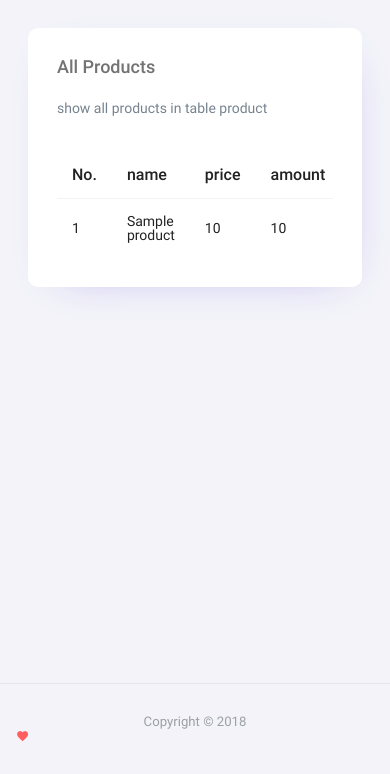
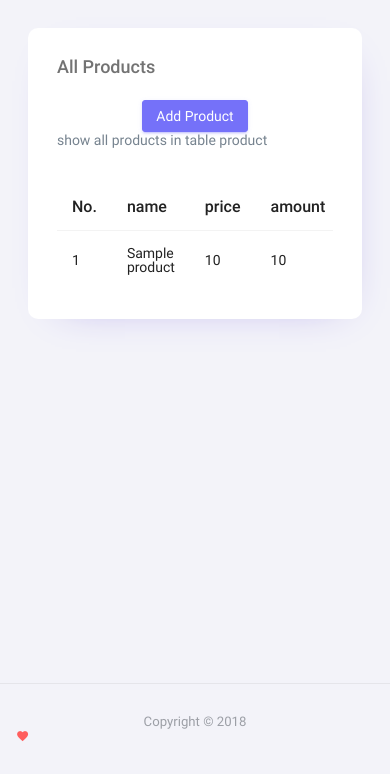
Before and after one commit to nattaphong2540/notify_lamp_repair, a CodeIgniter app: page /notify_lamp_repair/index.php/product/show_product in a window 390 px wide. Shown: the part 70-844 px from the top of the page. Run offline with CodeIgniter, Linux system fonts and the light colour scheme; tables that the repository leaves empty or names only in its code hold one stand-in row (values such as "Sample post"); some libraries are stand-ins or nearby versions.

Commit message:
add modal and use ajax post data to database

```diff
--- a/application/controllers/Product.php
+++ b/application/controllers/Product.php
@@ -30,7 +30,7 @@ class Product extends CI_Controller
 
         $this->Product_model->insert_product($product_name, $product_price, $product_amount);
 
-        header('Location: show_product');
+        //header('Location: show_product');
         return true;
     }
 
--- a/application/views/product/show_product.php
+++ b/application/views/product/show_product.php
@@ -2,7 +2,54 @@
     <div class="col-lg-12">
         <div class="card">
             <div class="card-body">
-                <h4 class="card-title">All Products</h4>
+                <div class="row">
+                    <div class="col-lg-10">
+                        <h4 class="card-title">All Products</h4>
+                    </div>
+                    <div class="col-lg-2">
+                        <div class="text-center">
+                            <button type="button" class="btn btn-primary btn-sm" data-toggle="modal" data-target="#exampleModal">Add Product</button>
+                        </div>
+                        <div class="modal fade" id="exampleModal" tabindex="-1" role="dialog" aria-labelledby="exampleModalLabel" aria-hidden="true">
+                            <div class="modal-dialog modal-lg" role="document">
+                                <div class="modal-content">
+                                    <div class="modal-header">
+                                        <h5 class="modal-title" id="exampleModalLabel">Add Product</h5>
+                                        <button type="button" class="close" data-dismiss="modal" aria-label="Close">
+                                            <span aria-hidden="true">&times;</span>
+                                        </button>
+                                    </div>
+                                    <div class="modal-body">
+                                        <form class="forms-sample" action="<?= site_url("/product/new_product_form") ?>" method="POST" id="addProductForm">
+                                            <div class="form-group row">
+                                                <label for="product_name" class="col-sm-3 col-form-label">Name</label>
+                                                <div class="col-sm-9">
+                                                    <input type="text" class="form-control" id="product_name" placeholder="input name" name="product_name">
+                                                </div>
+                                            </div>
+                                            <div class="form-group row">
+                                                <label for="product_price" class="col-sm-3 col-form-label">Price</label>
+                                                <div class="col-sm-9">
+                                                    <input type="number" class="form-control" id="product_price" placeholder="input price" name="product_price">
+                                                </div>
+                                            </div>
+                                            <div class="form-group row">
+                                                <label for="product_amount" class="col-sm-3 col-form-label">Amount</label>
+                                                <div class="col-sm-9">
+                                                    <input type="number" class="form-control" id="product_amount" placeholder="input amount" name="product_amount">
+                                                </div>
+                                            </div>
+                                        </form>
+                                    </div>
+                                    <div class="modal-footer">
+                                        <button type="button" class="btn btn-success" id="submitButton">Submit</button>
+                                        <button type="button" class="btn btn-light" data-dismiss="modal">Cancel</button>
+                                    </div>
+                                </div>
+                            </div>
+                        </div>
+                    </div>
+                </div>
                 <p class="card-description">
                     show all products in table product
                 </p>
@@ -36,6 +83,27 @@
     </div>
 </div>
 <script>
+    $("#submitButton").click(function() {
+        var product_name = $("#product_name").val();
+        var product_price = $("#product_price").val();
+        var product_amount = $("#product_amount").val();
+
+        var productDatas = {
+            product_name: product_name,
+            product_price: product_price,
+            product_amount: product_amount
+        };
+
+        var saveData = $.ajax({
+            type: 'POST',
+            url: "<?= site_url("/product/new_product_form") ?>",
+            data: productDatas,
+            dataType: "text",
+            success: function(resultData) {
+                alert("Inserted");
+            }
+        })
+    });
     $(document).ready(function() {
         $('#products-table').DataTable();
     });
```
